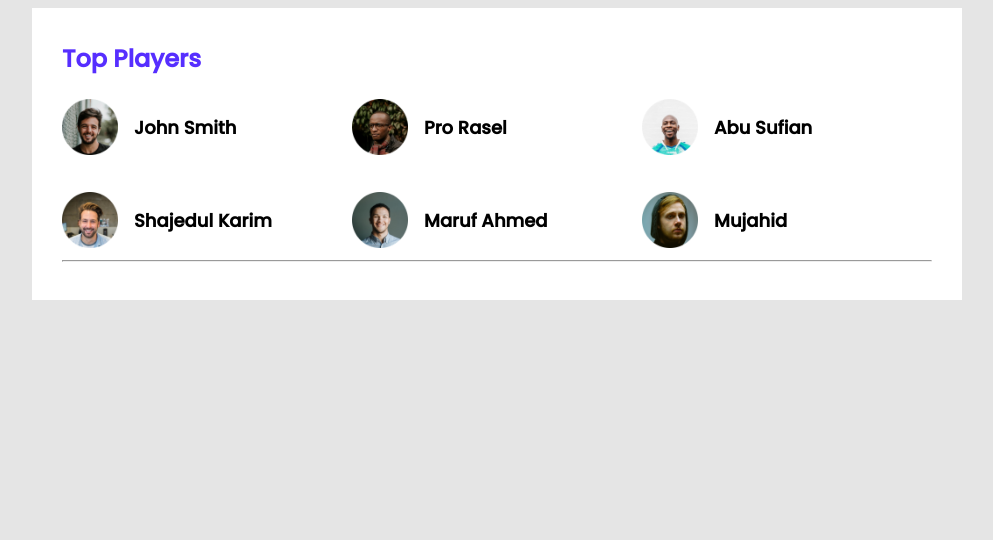
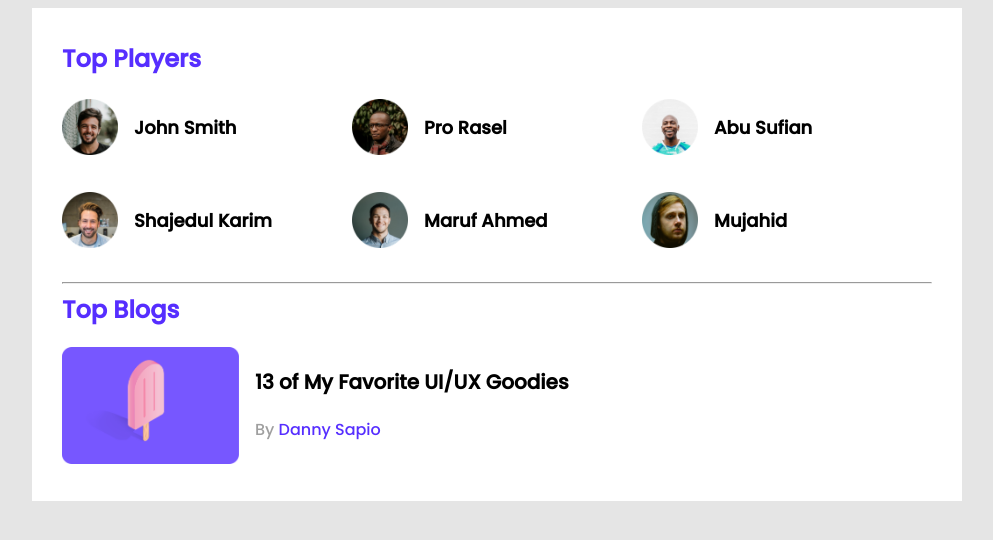
Before and after one commit to arif-dev1/leader-board, a plain HTML site: page index.html in a window 1280 px wide. Shown: the whole page, without its empty margins (143-1136 px from the left). Drawn offline with Linux system fonts and the light colour scheme.

Commit message:
class 5 done

```diff
--- a/css/style.css
+++ b/css/style.css
@@ -22,6 +22,10 @@ main {
 
 
 /* Top Players Style */
+.top-players {
+    margin-bottom: 30px;
+}
+
 .section-title {
     color: #562EFF;
     font-size: 24px;
@@ -48,3 +52,32 @@ main {
     padding-left: 16px;
     font-size: 18px;
 }
+
+/* Blogs Style */
+.blog {
+    display: flex;
+}
+
+.blog .thumbnail img {
+    width: 177px;
+    height: 117px;
+}
+
+.blog-info {
+    margin-left: 16px;
+}
+
+.blog-title {
+    font-size: 20px;
+}
+
+.blog-author {
+    color: #9F9F9F;
+    font-size: 16px;
+}
+
+.blog-author a {
+    color: #562EFF;
+    font-size: 16px;
+    text-decoration: none;
+}
--- a/index.html
+++ b/index.html
@@ -54,6 +54,21 @@
                 </div>
             </div>
             <hr>
+            <div class="top-blogs">
+                <h2 class="section-title">Top Blogs</h2>
+                <div class="blogs">
+                    <article class="blog">
+                        <div class="thumbnail">
+                            <img src="/img/blogs/blog-1.png" alt="">
+                        </div>
+                        <div class="blog-info">
+                            <h3 class="blog-title">13 of My Favorite
+                                UI/UX Goodies</h3>
+                            <p class="blog-author">By <a href="">Danny Sapio</a></p>
+                        </div>
+                    </article>
+                </div>
+            </div>
         </section>
 
     </main>
```
